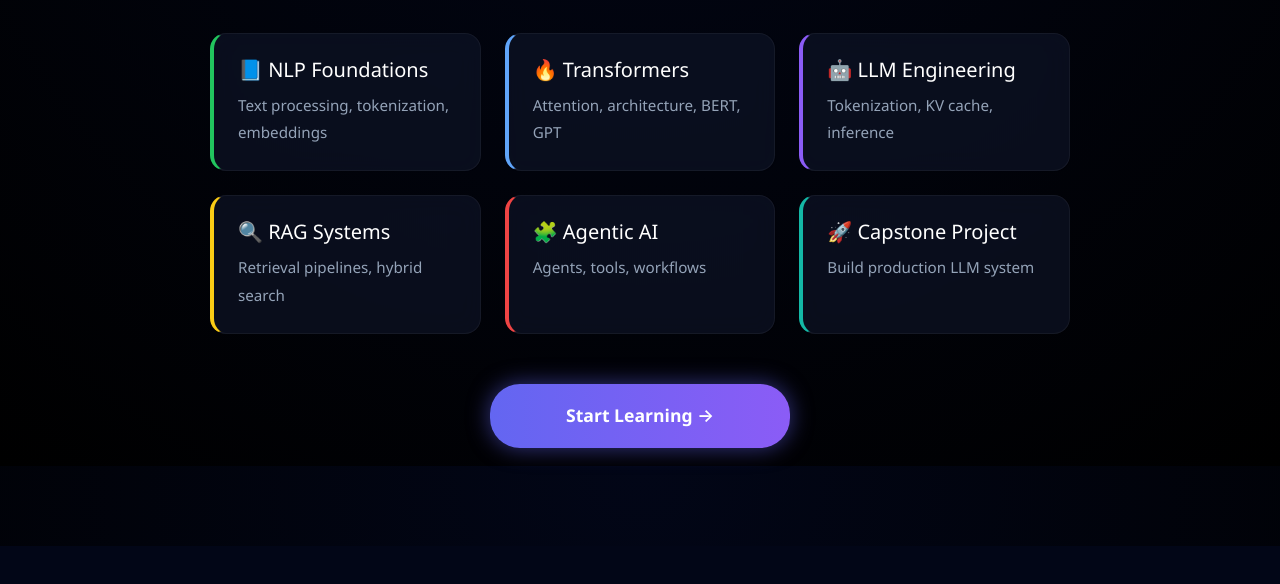
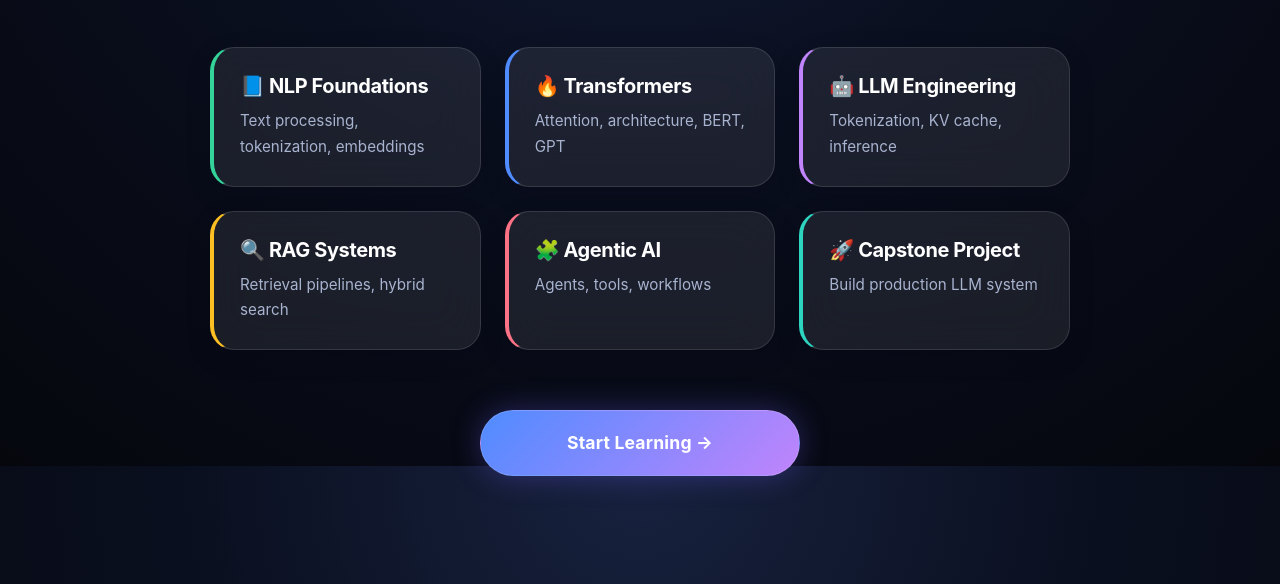
Before and after one commit to arindamss007/LLM-Ebook, a plain HTML site: page index.html in a window 1280 px wide. Shown: the part 334-918 px from the top of the page. Before the commit the page ends 880 px from the top, so only its background shows below. Drawn offline with nearby package versions, Linux system fonts and the light colour scheme.

Commit message:
Refactor CSS variables and styles for improved design

```diff
--- a/asset/css/style.css
+++ b/asset/css/style.css
@@ -1,31 +1,40 @@
 /* ================= VARIABLES ================= */
 :root {
     /* Colors */
-    --bg-main: #020617;
-    --bg-gradient: radial-gradient(circle at top, #020617, #000000);
-    --text-main: #e2e8f0;
-    --text-muted: #94a3b8;
+    --bg-main: #0a0f1f;
+    --bg-gradient: radial-gradient(circle at top center, #18223f 0%, #0a0f1f 45%, #05070d 100%);
+    --text-main: #f8fafc;
+    --text-muted: #a8b3cf;
 
     /* Accents */
-    --accent-blue: #60a5fa;
-    --accent-sky: #38bdf8;
-    --accent-green: #22c55e;
-    --accent-indigo: #6366f1;
-    --accent-purple: #8b5cf6;
-    --accent-yellow: #facc15;
-    --accent-teal: #14b8a6;
-    --accent-red: #ef4444;
+    --accent-blue: #4f8cff;
+    --accent-sky: #6ee7ff;
+    --accent-green: #34d399;
+    --accent-indigo: #7c3aed;
+    --accent-purple: #c084fc;
+    --accent-yellow: #fbbf24;
+    --accent-teal: #2dd4bf;
+    --accent-red: #fb7185;
 
     /* Backgrounds */
-    --bg-code: #000000;
-    --bg-example: #1e293b;
-    --bg-insight: #111827;
-    --bg-card: rgba(15, 23, 42, 0.6);
+    --bg-code: #0b1220;
+    --bg-example: rgba(59, 130, 246, 0.08);
+    --bg-insight: rgba(251, 191, 36, 0.08);
+    --bg-card: rgba(255, 255, 255, 0.08);
+
+    /* Borders */
+    --border-light: rgba(255, 255, 255, 0.12);
+    --border-strong: rgba(255, 255, 255, 0.18);
+
+    /* Shadows */
+    --shadow-sm: 0 8px 24px rgba(2, 6, 23, 0.18);
+    --shadow-md: 0 18px 48px rgba(2, 6, 23, 0.28);
+    --shadow-lg: 0 30px 80px rgba(79, 140, 255, 0.18);
 
     /* Typography */
     --font-serif: "Georgia", serif;
-    --font-sans: 'Segoe UI', system-ui, -apple-system, sans-serif;
-    --font-mono: "Courier New", monospace;
+    --font-sans: -apple-system, BlinkMacSystemFont, "SF Pro Display", "Segoe UI", system-ui, sans-serif;
+    --font-mono: "SF Mono", "Courier New", monospace;
 }
 
 /* ================= GLOBAL ================= */
@@ -38,12 +47,13 @@
 body {
     background: var(--bg-gradient);
     background-color: var(--bg-main);
-    background-attachment: fixed; /* Keeps gradient stable while scrolling */
+    background-attachment: fixed;
     color: var(--text-main);
     font-family: var(--font-serif);
     line-height: 1.8;
     overflow-x: hidden;
     -webkit-font-smoothing: antialiased;
+    text-rendering: optimizeLegibility;
 }
 
 .container {
@@ -54,32 +64,39 @@
 }
 
 /* ================= TYPOGRAPHY ================= */
-/* Using clamp() for fluid sizing - auto scales from mobile to desktop */
 .chapter-title {
     font-family: var(--font-sans);
     font-size: clamp(2rem, 5vw, 3rem);
-    font-weight: 700;
+    font-weight: 800;
     margin: 40px 0 20px;
     line-height: 1.2;
+    letter-spacing: -0.03em;
+    background: linear-gradient(135deg, #ffffff, #cbd5e1);
+    -webkit-background-clip: text;
+    color: transparent;
 }
 
 .section-title {
     font-family: var(--font-sans);
     font-size: clamp(1.5rem, 3.5vw, 2rem);
-    color: var(--accent-blue);
+    color: var(--accent-sky);
     margin: 60px 0 20px;
+    font-weight: 700;
+    letter-spacing: -0.02em;
 }
 
 .sub {
     font-family: var(--font-sans);
     font-size: clamp(1.1rem, 2.5vw, 1.3rem);
     margin: 25px 0 10px;
-    font-weight: 600;
+    font-weight: 650;
+    color: #e2e8f0;
 }
 
 p {
     margin-bottom: 20px;
     font-size: clamp(1rem, 1.5vw, 1.125rem);
+    color: var(--text-main);
 }
 
 ul {
@@ -89,26 +106,33 @@
 
 li {
     margin-bottom: 8px;
+    color: var(--text-main);
 }
 
 img {
     max-width: 100%;
     height: auto;
-    border-radius: 8px;
+    border-radius: 16px;
     margin: 20px 0;
-    box-shadow: 0 4px 15px rgba(0, 0, 0, 0.3);
+    border: 1px solid var(--border-light);
+    box-shadow: var(--shadow-md);
 }
 
 /* ================= CONTENT BOXES ================= */
-.code-box, .example-box, .insight-box {
+.code-box,
+.example-box,
+.insight-box {
     margin: 25px 0;
-    padding: 20px;
-    border-radius: 8px;
-    box-shadow: 0 4px 6px rgba(0, 0, 0, 0.2);
+    padding: 24px;
+    border-radius: 18px;
+    border: 1px solid var(--border-light);
+    box-shadow: var(--shadow-sm);
+    backdrop-filter: blur(18px);
+    -webkit-backdrop-filter: blur(18px);
 }
 
 .code-box {
-    background: var(--bg-code);
+    background: linear-gradient(145deg, #0b1220, #111827);
     border-left: 4px solid var(--accent-green);
     font-family: var(--font-mono);
     font-size: 0.9rem;
@@ -116,11 +140,12 @@
     word-wrap: break-word;
     overflow-x: auto;
     line-height: 1.6;
+    color: #d1fae5;
 }
 
 .example-box {
     background: var(--bg-example);
-    border-left: 4px solid var(--accent-sky);
+    border-left: 4px solid var(--accent-blue);
     font-family: var(--font-sans);
 }
 
@@ -133,19 +158,20 @@
 /* ================= HERO SECTION ================= */
 .hero {
     text-align: center;
-    padding: 60px 10px 40px;
+    padding: 70px 10px 50px;
     font-family: var(--font-sans);
     animation: fadeInUp 0.8s ease-out forwards;
 }
 
 .hero h1 {
     font-size: clamp(2rem, 6vw, 3.5rem);
-    font-weight: 800;
-    background: linear-gradient(90deg, var(--accent-sky), var(--accent-indigo));
+    font-weight: 900;
+    background: linear-gradient(90deg, var(--accent-sky), var(--accent-purple), var(--accent-blue));
     -webkit-background-clip: text;
     color: transparent;
     margin-bottom: 15px;
-    line-height: 1.2;
+    line-height: 1.15;
+    letter-spacing: -0.04em;
 }
 
 .hero p {
@@ -159,7 +185,7 @@
 .card-grid {
     display: grid;
     grid-template-columns: repeat(auto-fit, minmax(280px, 1fr));
-    gap: 20px;
+    gap: 24px;
     margin: 40px 0;
 }
 
@@ -167,14 +193,17 @@
     background: var(--bg-card);
     font-family: var(--font-sans);
     color: white;
-    border: 1px solid rgba(255, 255, 255, 0.05);
-    border-radius: 16px;
-    backdrop-filter: blur(12px);
-    -webkit-backdrop-filter: blur(12px);
-    transition: transform 0.3s cubic-bezier(0.4, 0, 0.2, 1),
-                box-shadow 0.3s cubic-bezier(0.4, 0, 0.2, 1);
-    padding: 24px;
+    border: 1px solid var(--border-light);
+    border-radius: 24px;
+    backdrop-filter: blur(22px);
+    -webkit-backdrop-filter: blur(22px);
+    transition:
+        transform 0.35s cubic-bezier(0.4, 0, 0.2, 1),
+        box-shadow 0.35s cubic-bezier(0.4, 0, 0.2, 1),
+        border-color 0.35s ease;
+    padding: 26px;
     height: 100%;
+    box-shadow: var(--shadow-sm);
     animation: fadeInUp 0.8s ease-out both;
 }
 
@@ -186,12 +215,15 @@
 .card h3 {
     font-size: 1.25rem;
     margin-bottom: 10px;
+    font-weight: 700;
+    letter-spacing: -0.02em;
 }
 
 .card p {
     color: var(--text-muted);
     font-size: 0.95rem;
     margin-bottom: 0;
+    line-height: 1.7;
 }
 
 /* Category Colors */
@@ -205,39 +237,49 @@
 /* Card Hover/Tap States */
 @media (hover: hover) {
     .card:hover {
-        transform: translateY(-8px);
-        box-shadow: 0 12px 24px rgba(99, 102, 241, 0.2);
+        transform: translateY(-10px) scale(1.01);
+        box-shadow: var(--shadow-lg);
+        border-color: var(--border-strong);
     }
 }
+
 .card:active {
     transform: scale(0.98);
 }
 
 /* ================= CALL TO ACTION ================= */
 .start-btn {
-    margin: 50px 0;
+    margin: 60px 0;
     text-align: center;
     font-family: var(--font-sans);
 }
 
 .start-btn button {
-    background: linear-gradient(90deg, var(--accent-indigo), var(--accent-purple));
-    border: none;
+    background: linear-gradient(135deg, var(--accent-blue), var(--accent-purple));
+    border: 1px solid rgba(255, 255, 255, 0.15);
     padding: 16px 40px;
-    border-radius: 30px;
+    border-radius: 999px;
     color: white;
     font-size: 1.1rem;
-    font-weight: 600;
+    font-weight: 700;
+    letter-spacing: 0.01em;
     cursor: pointer;
     width: 100%;
-    max-width: 300px;
-    transition: transform 0.3s ease, box-shadow 0.3s ease;
-    animation: pulseGlow 2s infinite alternate;
+    max-width: 320px;
+    transition:
+        transform 0.3s ease,
+        box-shadow 0.3s ease,
+        filter 0.3s ease;
+    box-shadow: 0 14px 40px rgba(79, 140, 255, 0.35);
+    animation: pulseGlow 2.2s infinite alternate;
+    backdrop-filter: blur(12px);
+    -webkit-backdrop-filter: blur(12px);
 }
 
 .start-btn button:hover {
-    transform: translateY(-3px);
-    box-shadow: 0 10px 20px rgba(139, 92, 246, 0.4);
+    transform: translateY(-4px);
+    box-shadow: 0 20px 50px rgba(124, 58, 237, 0.45);
+    filter: brightness(1.05);
 }
 
 .start-btn button:active {
@@ -248,7 +290,7 @@
 @keyframes fadeInUp {
     from {
         opacity: 0;
-        transform: translateY(20px);
+        transform: translateY(24px);
     }
     to {
         opacity: 1;
@@ -258,9 +300,9 @@
 
 @keyframes pulseGlow {
     from {
-        box-shadow: 0 0 10px rgba(99, 102, 241, 0.2);
+        box-shadow: 0 0 20px rgba(79, 140, 255, 0.25);
     }
     to {
-        box-shadow: 0 0 25px rgba(99, 102, 241, 0.6);
+        box-shadow: 0 0 40px rgba(124, 58, 237, 0.45);
     }
 }
```
